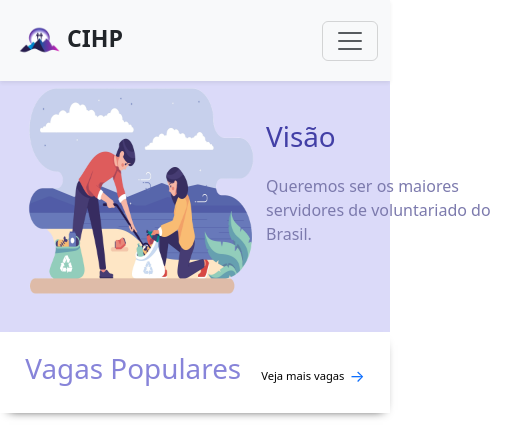
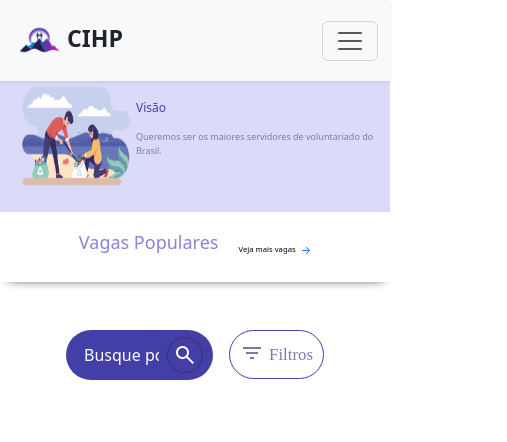
Before and after one commit to D4N13LCS/CIHP, a React (Create React App) app: page / in a window 390 px wide. Shown: the top 442 px of the page, 507 px wide, since content can reach past the window. Built offline with nearby package versions, Linux system fonts and the light colour scheme; grey boxes are pictures that could not be loaded.

Commit message:
responsividade home e volvagas

```diff
--- a/src/components/Carousel.js
+++ b/src/components/Carousel.js
@@ -13,7 +13,6 @@ const ContainerCarrosel = styled.div`
     padding-top: 50px;
 
 
-
 `
 
 const ContainerImg = styled.div`
@@ -22,20 +21,33 @@ const ContainerImg = styled.div`
     justify-content:center;
     padding: 1em;
 
-
 `
 
 const ContainerTxt = styled.div`
     display: flex;
     flex-direction: column;
     gap: 0.8em;
+
     @media screen and (max-width: 768px){
-       width: 225px;
+       font-size:12px;
+    }
+
+    @media screen and (max-width: 400px){
+        font-size:9px;
     }
 `
 
 const TitleCarousel = styled.h1`
     color: #423FA6;
+
+    @media screen and (max-width: 768px){
+       font-size:17px;
+       margin-top:12px;
+    }
+
+    @media screen and (max-width: 400px){
+        font-size:12px;
+    }
 `
 
 const TextCarousel = styled.p`
@@ -47,7 +59,7 @@ const Span = styled.span`
     color: white;
     background-color:rgba(156, 152, 152, 0.25);
     border-radius: 50%;
-    padding: 0.5em;
+    padding: 0.4em;
     &:hover{
         cursor: pointer;
     }
@@ -62,8 +74,14 @@ const Img = styled.img`
     width: 320px;
 
     @media screen and (max-width: 768px){
-        height: 250px;
-        width: 250px;
+        height: 180px;
+        width: 180px;
+        margin-top:10px ;
+    }
+
+    @media screen and (max-width: 400px){
+        height: 120px;
+        width: 120px;
     }
 `
 
--- a/src/components/Filter.js
+++ b/src/components/Filter.js
@@ -4,6 +4,8 @@ import { useState } from 'react';
 const FilterIconContainer = styled.div`
     display: flex;
     align-items: center;
+
+
 `
 
 const FilterIcon = styled.span`
@@ -30,6 +32,7 @@ const OpcoesContainer = styled.div`
     display: none;
     justify-content: center;
     width: 100%;
+
 `
 
 const OpcoesSelect = styled.form`
--- a/src/components/Footer.js
+++ b/src/components/Footer.js
@@ -12,7 +12,7 @@ const StyledLink = styled(Link)`
 
 function Footer(){
     return(
-        <footer className="f-color text-light pt-5 pb-3" style={{backgroundColor: "#423FA6"}}>
+        <footer className="f-color text-light pt-5 pb-3 " style={{backgroundColor: "#423FA6"}}>
         <div className="container">
         <div className="row">
         <div className="col-md-2 mb-3">
--- a/src/components/Searchbar.js
+++ b/src/components/Searchbar.js
@@ -8,6 +8,10 @@ const SearchDiv = styled.div`
     width: 50%;
     padding: 10px;
     border-radius: 100px;
+
+    @media screen and (max-width: 400px){
+        height:50px;
+    }
 `
 
 const SearchField = styled.input`
--- a/src/components/Trabalhos.js
+++ b/src/components/Trabalhos.js
@@ -27,11 +27,13 @@ const Seta = styled.span`
 const ContainerCards = styled.div`
     display: flex;
     gap: 2em;
+
 `
 
 const Div = styled.div`
     // width: 1000px;
     // overflow: hidden;
+
 `
 
 const Card = styled.div`
--- a/src/components/VagasPopulares.js
+++ b/src/components/VagasPopulares.js
@@ -10,10 +10,19 @@ const TitleContainer = styled.div`
     align-items: center;
     box-shadow: 1px 5px 10px -8px black;
     padding: 20px 0px;
+
+    @media screen and (max-width: 400px){
+        font-size:11px;
+    }
+
 `
 
 const Title = styled.h1`
     color: #8784D9;
+
+    @media screen and (max-width: 400px){
+        font-size:18px;
+    }
 
 `
 
@@ -42,6 +51,7 @@ const ContainerVagas = styled.section`
     flex-wrap: wrap;
     gap: 1em;
     padding: 3em;
+
 `
 
 const Container = styled.div`
@@ -51,10 +61,12 @@ const Container = styled.div`
     gap: 1em;
     margin-top: 3em;
     width: 100%;
+
 `
 
 const LinkStyled = styled(Link)`
     text-decoration: none;
+
 `
 
 function VagasPopulares(){
@@ -67,7 +79,7 @@ function VagasPopulares(){
                 <Searchbar/>
                 <Filter/>
                 <Container className='d-flex flex-wrap gap-5'>
-                <div className="d-flex flex-wrap gap-5">
+                <div className="d-flex flex-wrap gap-5 d-flex justify-content-center ">
                     <VolunteerCard
                         imageUrl="https://cdn.atarde.com.br/img/Artigo-Destaque/1300000/1200x675/Passageiros-se-jogam-no-chao-de-onibus-para-fugir-0130697600202502121442-9.webp?fallback=https%3A%2F%2Fcdn.atarde.com.br%2Fimg%2FArtigo-Destaque%2F1300000%2FPassageiros-se-jogam-no-chao-de-onibus-para-fugir-0130697600202502121442.png%3Fxid%3D6553913&xid=6553913"
                         location="São Gonçalo, RJ"
@@ -87,7 +99,7 @@ function VagasPopulares(){
                         location="Maricá, RJ"
                         title="Limpeza de Praia"
                         duration="2 horas"
-                        text="Olá voces são gays? daniel é um viadão monstruoso"
+                        text="Ajude na limpeza da praia, e ganhe pontos."
                     />
                 </div>
                 </Container>
--- a/src/components/VolunteerCards.js
+++ b/src/components/VolunteerCards.js
@@ -4,7 +4,7 @@ import { FaRegClock } from "react-icons/fa";
 
 const VolunteerCard = ({ imageUrl, location, title, duration, text }) => {
     return (
-        <Card className="shadow-sm border-0 rounded-4 " style={{ width: '18rem', backgroundColor: '#ede7f6' }}>
+        <Card className="shadow-sm border-0 rounded-4 " style={{ width: '18rem', backgroundColor: '#ede7f6'}}>
             <Card.Img variant="top" src={imageUrl} style={{height: '13rem'}} />
             <Card.Body className="p-2.5">
                 <span className="badge bg-success text-white mb-2">{location}</span>
--- a/src/pages/VagasVolunteerProfile.js
+++ b/src/pages/VagasVolunteerProfile.js
@@ -56,7 +56,7 @@ const FullVagas = () => {
         <h2 style={{ color: "#4a148c", fontWeight: "bold", fontFamily: "Merriweather, serif" }}>
           Vagas de Voluntariado
         </h2>
-        <InputGroup style={{ width: "30%", border: "2px solid #ccc", borderRadius: "8px" }}>
+        <InputGroup className="w-100 w-md-50 w-lg-30" style={{ maxWidth: "400px", border: "2px solid #ccc", borderRadius: "8px" }}>
           <Form.Control
             type="text"
             placeholder="Buscar vagas..."
@@ -70,7 +70,7 @@ const FullVagas = () => {
       </div>
 
 
-      <div className="d-flex justify-content-start mb-4">
+      <div className="d-flex justify-content-start mb-4 flex-wrap gap-2">
         {jobCategories.map((category) => (
           <Button
             key={category}
@@ -86,8 +86,8 @@ const FullVagas = () => {
 
       <div className="row justify-content-center">
         {filteredJobs.map((job) => (
-          <div key={job.id} className="col-md-4 mb-4">
-            <Card className="shadow-sm position-relative" style={{ borderRadius: "12px", width: "100%" }}>
+          <div key={job.id} className="col-12 col-sm-6 col-md-4 mb-4 d-flex">
+            <Card className="shadow-sm position-relative w-100" style={{ borderRadius: "12px"}}>
               <button
                 className="position-absolute top-0 end-0 m-2 btn btn-light rounded-circle"
                 onClick={() => toggleFavorite(job.id)}
```
